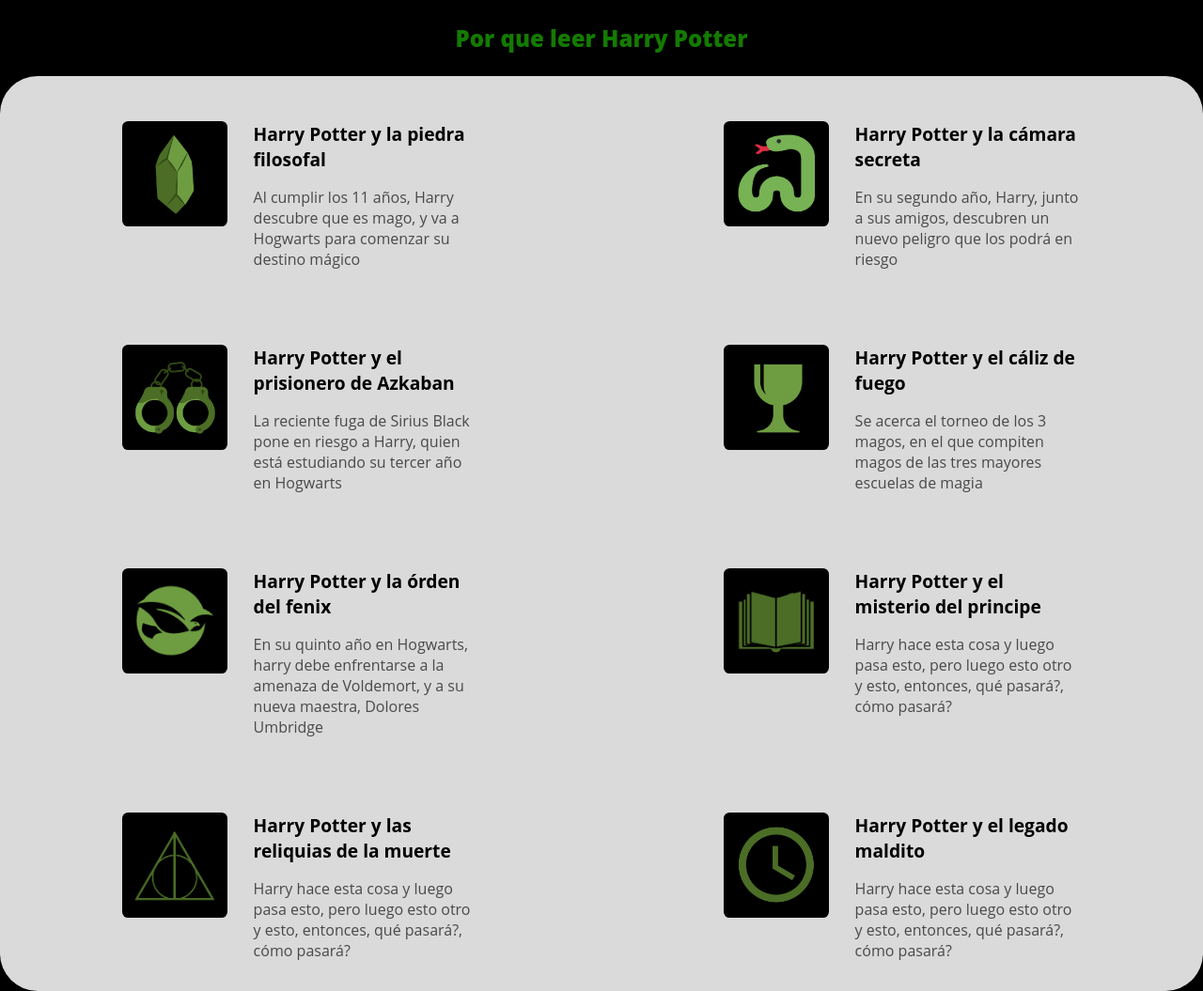
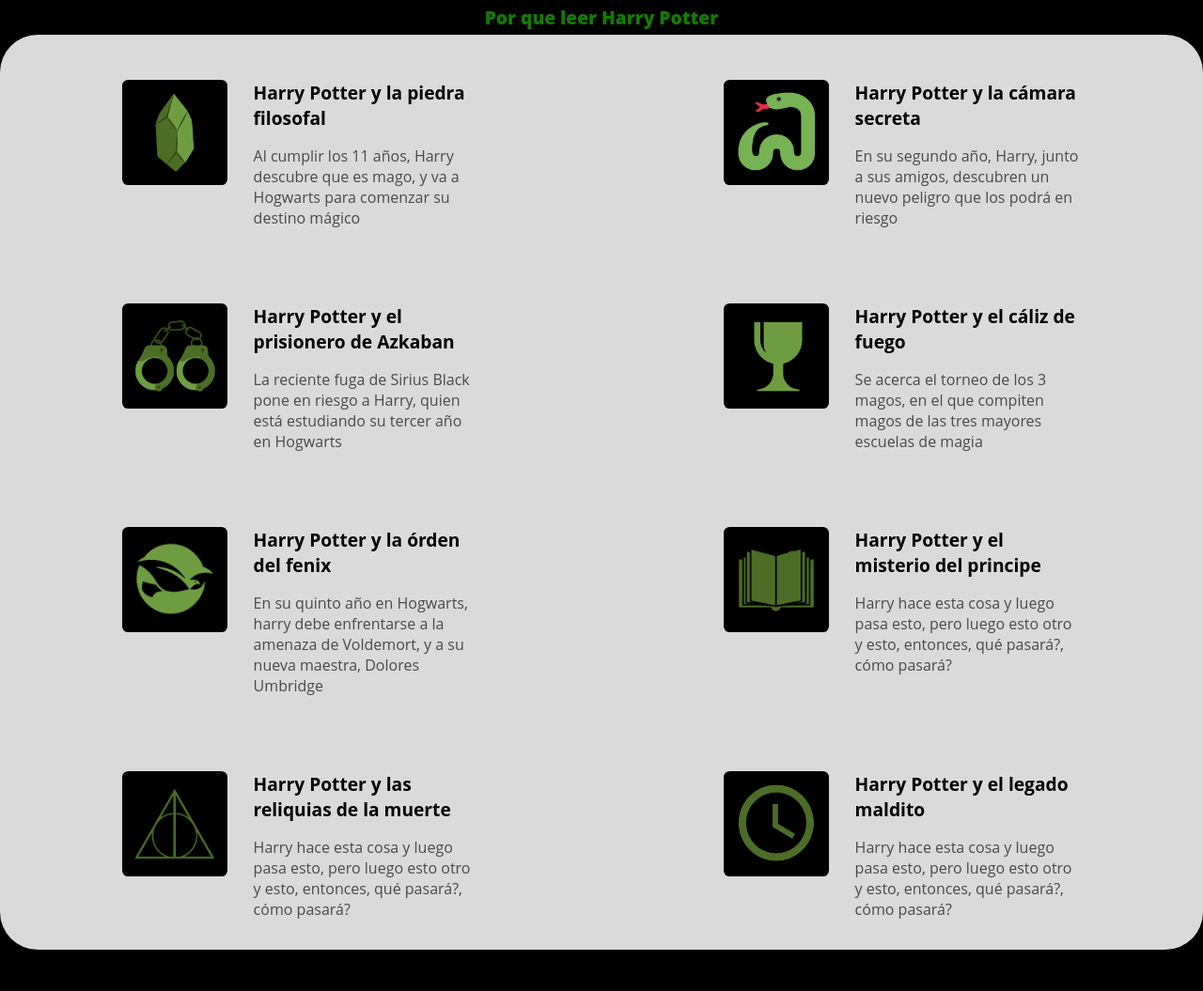
Before and after one commit to porque-leer/harry-potter, a plain HTML site: page libros.html in a window 1280 px wide. Shown: the whole page at 94% size. After the commit the page ends 1011 px from the top, so only its background shows below. Drawn offline with Linux system fonts and the light colour scheme.

Commit message:
Update styles.css

```diff
--- a/styles.css
+++ b/styles.css
@@ -387,8 +387,11 @@ Responsive
   /*Libros*/
 
   .libros-titulo {
-    font-size: 1.5rem;
-    padding: 1.5rem;
+  font-size: 1.2rem;
+  padding: 0.6rem 0.2rem;
+  font-size: 1.2rem;
+  padding: 0.3rem;
+  border-radius: 0.3rem;
   }
 
   .libro {
```
